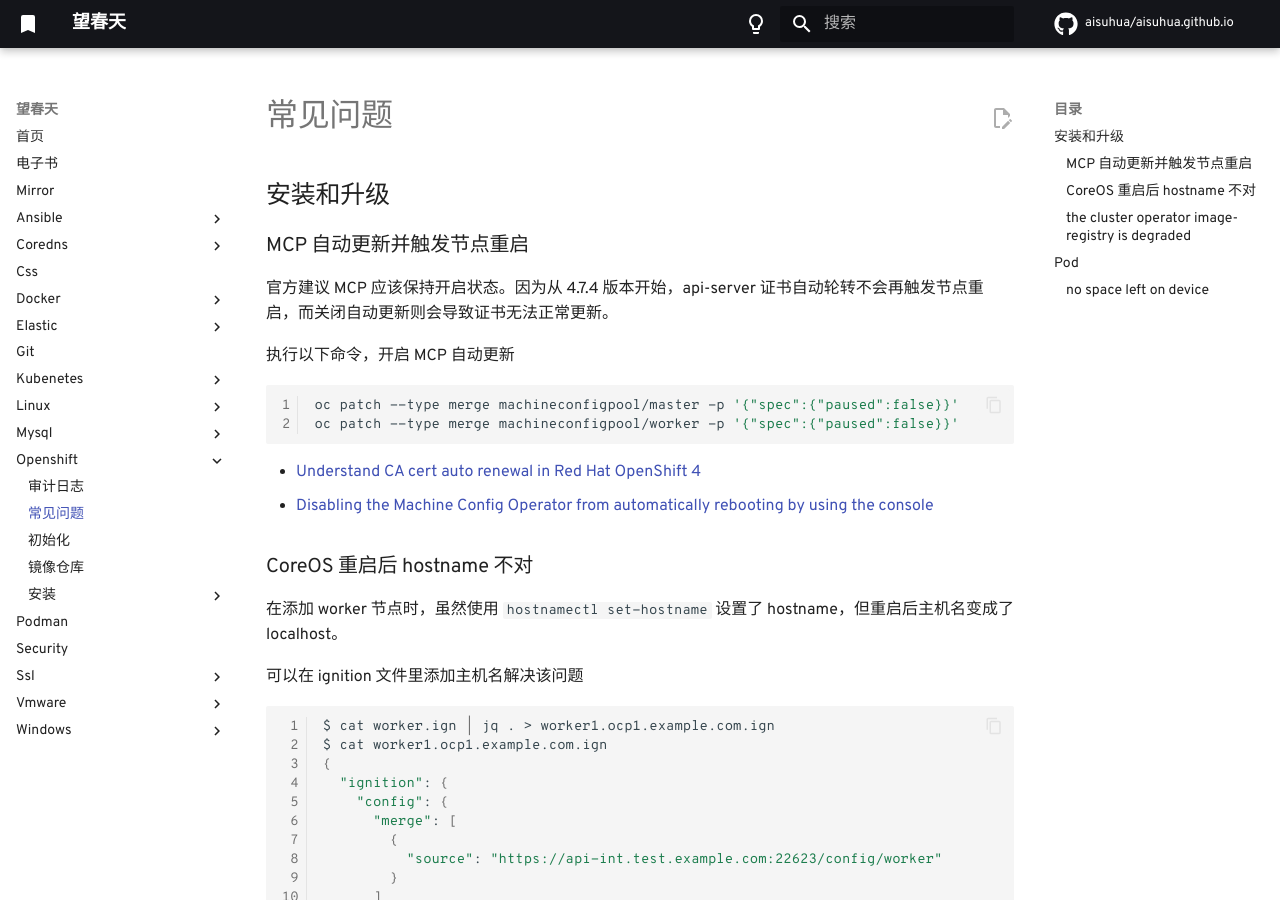
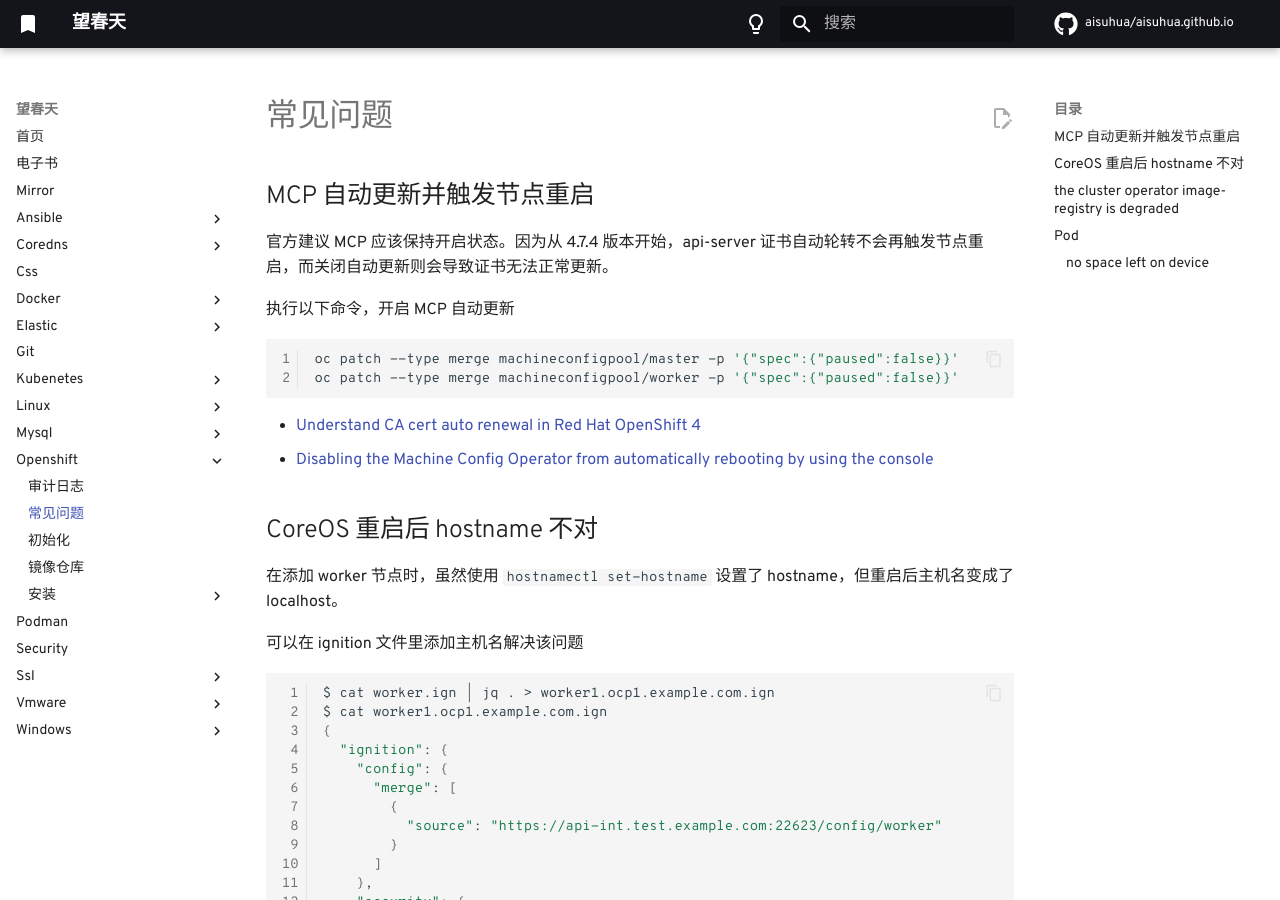
Before and after one commit to aisuhua/aisuhua.github.io, an MkDocs documentation site: the page built from docs/openshift/faq.md, in a window 1280 px wide and 900 px high. Built offline with MkDocs 1.6.1 and Material for MkDocs 9.7.7, drawn with Linux system fonts in a browser that asks for light colours; comment, search, counter and statistics services are not loaded.

```diff
--- a/docs/openshift/faq.md
+++ b/docs/openshift/faq.md
@@ -1,8 +1,6 @@
 # 常见问题
 
-## 安装和升级
-
-### MCP 自动更新并触发节点重启
+## MCP 自动更新并触发节点重启
 
 官方建议 MCP 应该保持开启状态。因为从 4.7.4 版本开始，api-server 证书自动轮转不会再触发节点重启，而关闭自动更新则会导致证书无法正常更新。
 
@@ -16,7 +14,7 @@ oc patch --type merge machineconfigpool/worker -p '{"spec":{"paused":false}}'
 - [Understand CA cert auto renewal in Red Hat OpenShift 4](https://access.redhat.com/articles/5651701)
 - [Disabling the Machine Config Operator from automatically rebooting by using the console](https://docs.openshift.com/container-platform/4.10/support/troubleshooting/troubleshooting-operator-issues.html#troubleshooting-disabling-autoreboot-mco-console_troubleshooting-operator-issues)
 
-### CoreOS 重启后 hostname 不对
+## CoreOS 重启后 hostname 不对
 
 在添加 worker 节点时，虽然使用 `hostnamectl set-hostname` 设置了 hostname，但重启后主机名变成了 localhost。
 
@@ -62,7 +60,7 @@ $ cat worker1.ocp1.example.com.ign
 - [Hostname can not persist when installing RHCOS](https://bugzilla.redhat.com/show_bug.cgi?id=1905986)
 - [How to configure persistent hostname when creating RHCOS in OpenShift 4.6 or later?](https://access.redhat.com/solutions/5680251)
 
-### the cluster operator image-registry is degraded
+## the cluster operator image-registry is degraded
 
 升级无法正常进行，并长时间停留在以下状态
 
```
